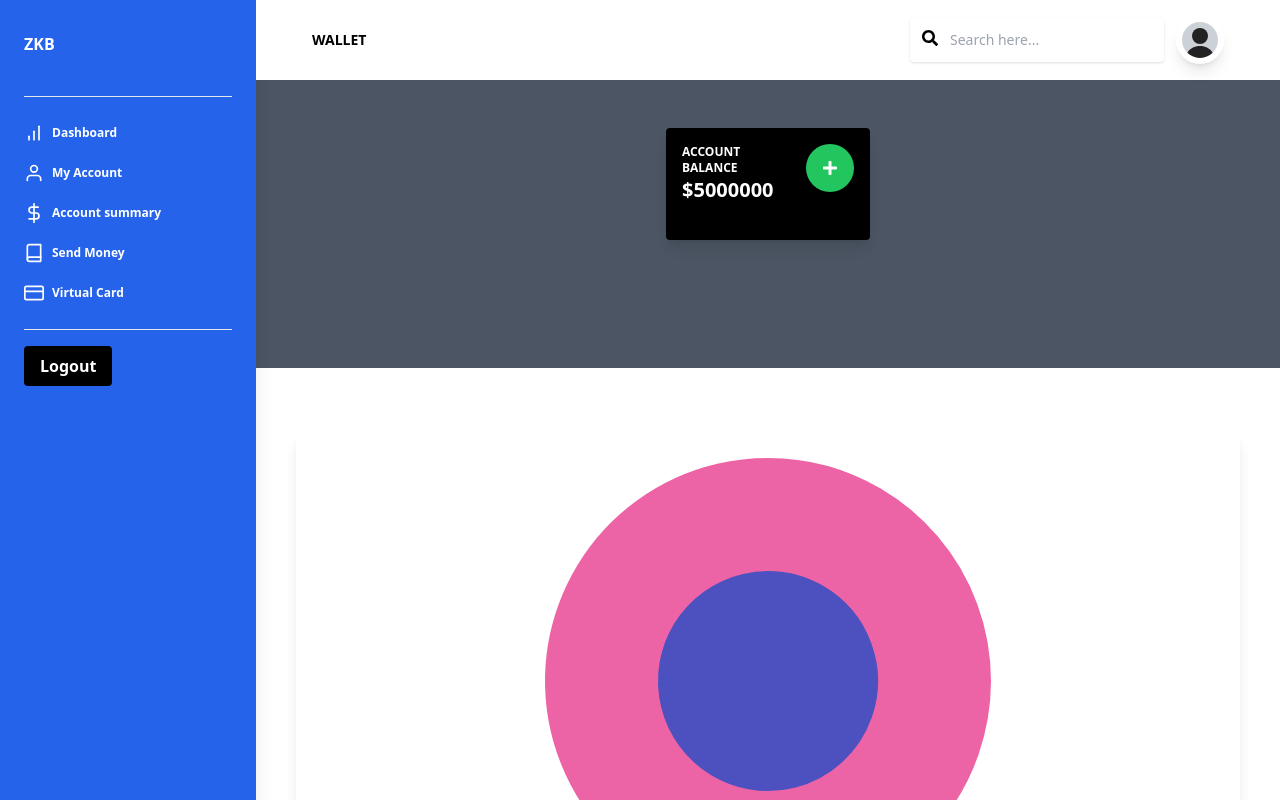
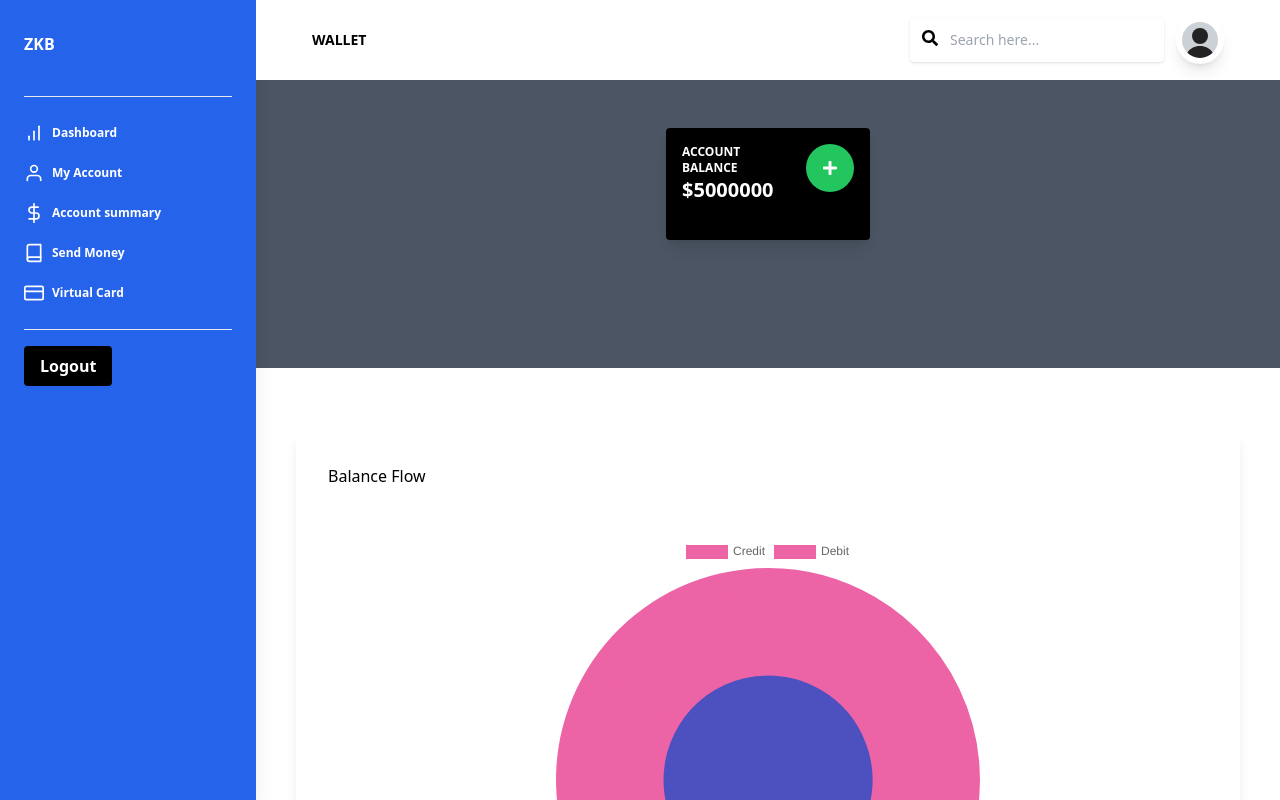
Before and after one commit to Shazaniyu55/onlimne_bank, a Next.js app: page /admin/dashboard in a window 1280 px wide. Shown: the top 800 px of the page. Built offline with nearby package versions, Linux system fonts and the light colour scheme.

Commit message:
niyu new

```diff
--- a/components/dashboard/cards/cardBarChart.js
+++ b/components/dashboard/cards/cardBarChart.js
@@ -6,15 +6,11 @@ export default function CardBarChart() {
     let config = {
       type: "pie",
       data: {
-        // labels: [
-        //   "January",
-        //   "February",
-        //   "March",
-        //   "April",
-        //   "May",
-        //   "June",
-        //   "July",
-        // ],
+        labels: [
+          "Credit",
+          "Debit",
+
+        ],
         datasets: [
           {
             label: new Date().getFullYear(),
@@ -42,7 +38,7 @@ export default function CardBarChart() {
   return (
     <>
       <div className="relative mt-40 flex flex-col bg-white  shadow-lg rounded">
-
+       <p className="p-4 m-4">Balance Flow</p>
         <div className="p-4 flex-auto">
           {/* Chart */}
           <div className="relative h-30-px">
```
